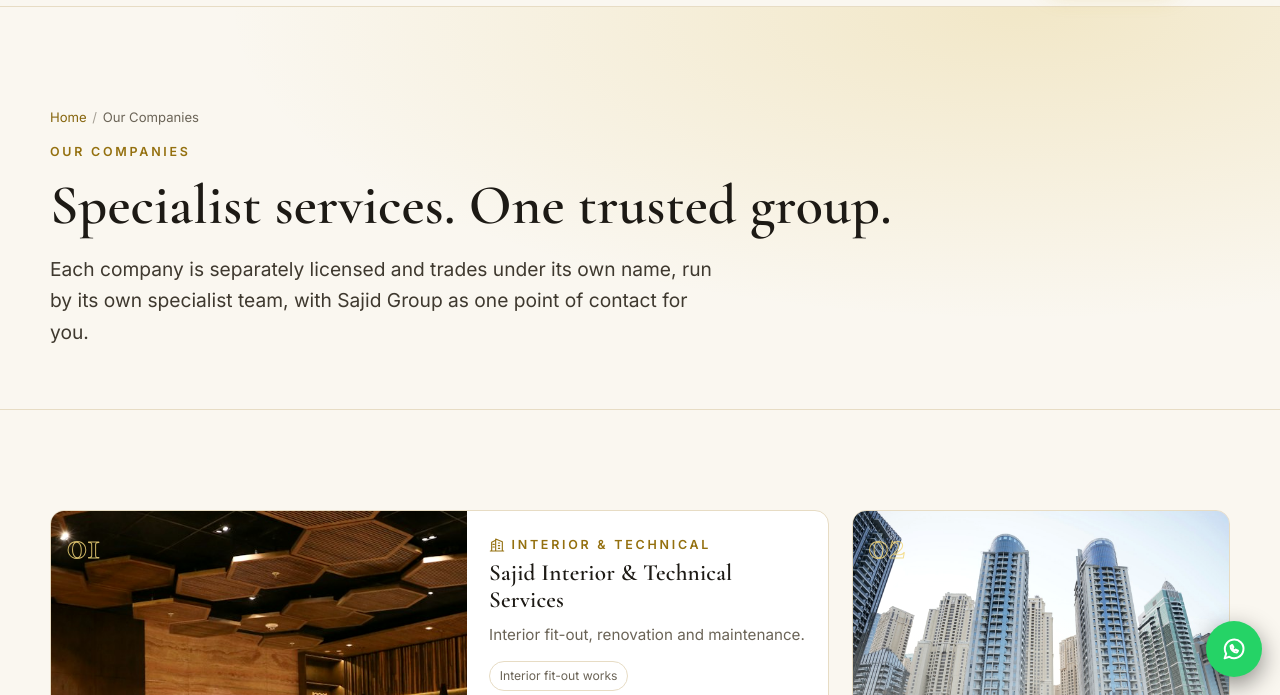
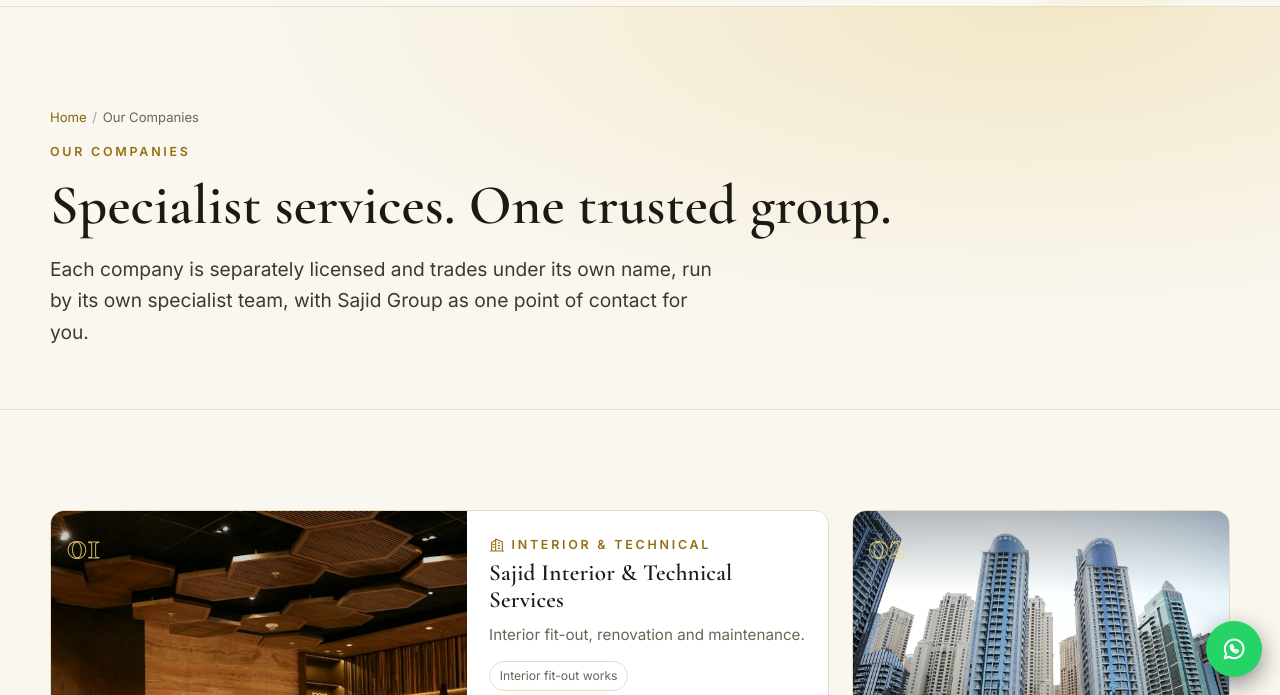
Before and after one commit to itoasisgulf/sajidgroup, a plain HTML site: page companies.html in a window 1280 px wide. Both pictures are taken after a click on the button "Switch light or dark mode". Shown: the part 105-800 px from the top of the page. Drawn offline with Linux system fonts and the light colour scheme.

Commit message:
Light mode: keep company card photos clear

```diff
--- a/styles.css
+++ b/styles.css
@@ -406,3 +406,4 @@ body,.hdr,.co,.why,.form,.cards li,.svc li,.svc-cards li,.stats div,.faq details
 .topbar-in>*{white-space:nowrap}
 @media (max-width:860px){.topbar .tb-link{display:none}.topbar-in{height:34px}}
 @media (max-width:860px){.nav{position:absolute;top:100%;inset-inline:0;bottom:auto;max-height:calc(100vh - 120px);overflow:auto}}
+[data-theme=light] .co-media:after{background:linear-gradient(180deg,rgba(0,0,0,.25),transparent 35%)}
```
